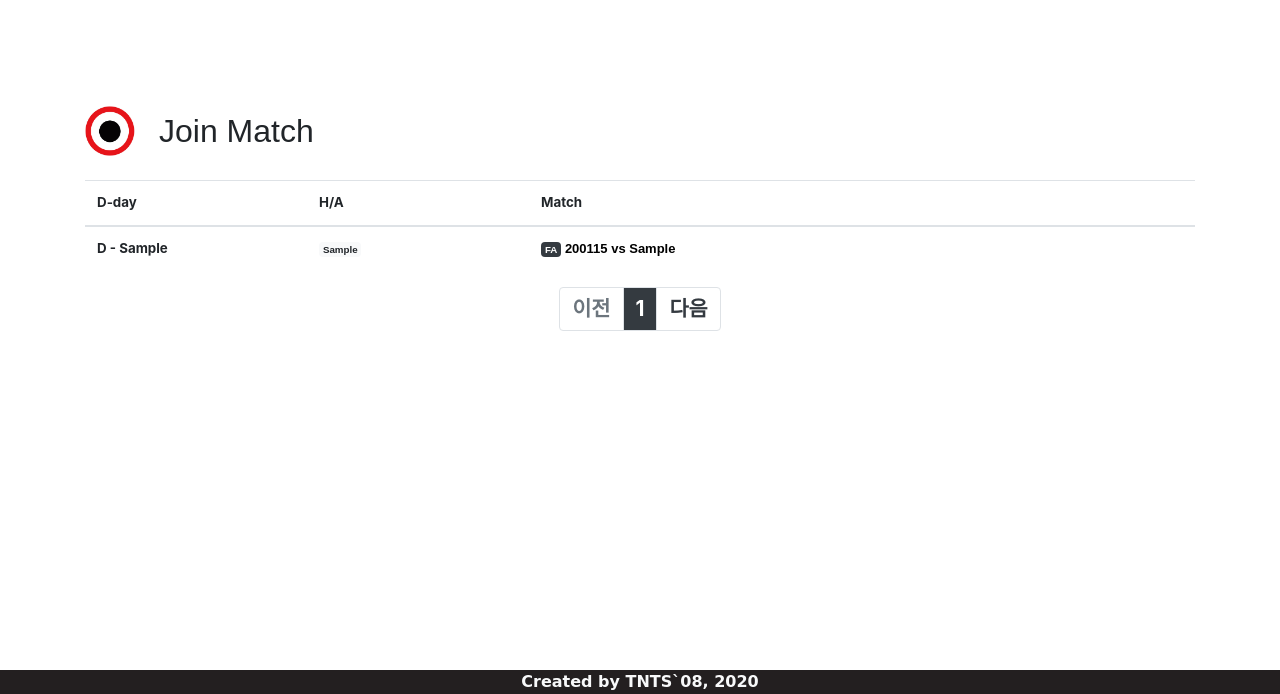
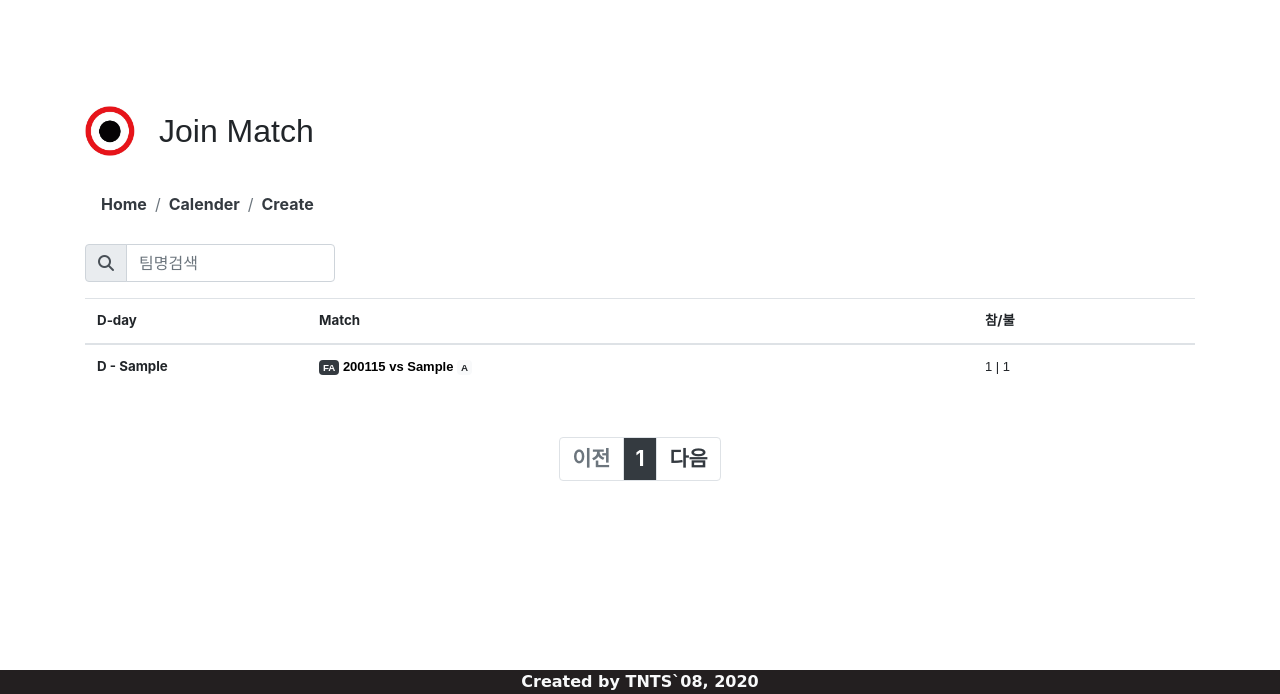
Before and after one commit to unani92/tnts08_django, a Django app: template calender/templates/calender/index.html in a window 1280 px wide. Shown: the part 106-800 px from the top of the page. Run offline with Django 3.2, Linux system fonts and the light colour scheme; the template is opened without the code that fills it: most values are stand-ins (such as "Sample title", 1, 10 or a date in 2020); some libraries are stand-ins or nearby versions; some web fonts are replaced.

Commit message:
calender fin

```diff
--- a/accounts/models.py
+++ b/accounts/models.py
@@ -8,6 +8,6 @@ class MyUser(AbstractUser) :
     profile = models.ImageField(upload_to='profile')
     address = models.CharField(max_length=150)
 
-    def delete(self, *args, **kwargs):
-        os.remove(os.path.join(settings.MEDIA_ROOT,'profile',self.profile.path))
-        super(MyUser,self).delete(*args, **kwargs)
+    # def delete(self, *args, **kwargs):
+    #     os.remove(os.path.join(settings.MEDIA_ROOT,'profile',self.profile.path))
+    #     super(MyUser,self).delete(*args, **kwargs)
--- a/accounts/templates/accounts/detail.html
+++ b/accounts/templates/accounts/detail.html
@@ -5,12 +5,12 @@
   <link href="https://fonts.googleapis.com/css2?family=Titillium+Web:wght@600&display=swap" rel="stylesheet">
 {% endblock accounts %}
 {% block content %}
-<div class="container d-flex justify-content-between align-items-center">
+<div class="container">
   <div class="title my-4 d-flex align-items-center">
     <img class="round_symbol mr-5" src="{% static 'images/round_symbol.jpg' %}">
     <h1 class="mb-0">회원 정보</h1>
   </div>
-
+  <div style="width: 250px">
     <form action="{% url 'accounts:detail' %}" method="get">
       <div class="input-group">
         <input type="text" name="firstname" class="form-control" placeholder="이름검색" aria-label="Recipient's username" aria-describedby="button-addon2">
@@ -19,6 +19,7 @@
         </div>
       </div>
     </form>
+  </div>
 </div>
 <div class="container">
   <table class="table">
--- a/accounts/templates/accounts/update.html
+++ b/accounts/templates/accounts/update.html
@@ -7,7 +7,7 @@
       {% csrf_token %}
       {% bootstrap_form form %}
       <button class="btn btn-dark" type="submit">수정하기</button>
-      <button class="btn btn-dark" type="submit">삭제하기</button>
+      <a class="btn btn-dark" href="{% url 'accounts:delete' %}">삭제하기</a>
     </form>
   </div>
 {% endblock %}
--- a/accounts/views.py
+++ b/accounts/views.py
@@ -62,7 +62,7 @@ def log_out(request):
 @login_required
 def delete(request) :
     request.user.delete()
-    return redirect('/home/')
+    return redirect('home:main')
 
 @login_required()
 def update(request) :
--- a/board/templates/board/index.html
+++ b/board/templates/board/index.html
@@ -45,7 +45,7 @@
     <div  aria-label="breadcrumb">
       <ol class="bg-white breadcrumb">
         <li class="breadcrumb-item"><a class="text-dark font-weight-bold" href="{% url 'home:main' %}">Home</a></li>
-        <li class="breadcrumb-item active" aria-current="page">Board</li>
+        <li class="breadcrumb-item"><a class="text-dark font-weight-bold" href="{% url 'board:index' %}">Board</a></li>
         <li class="breadcrumb-item"><a class="text-dark font-weight-bold" href="{% url 'board:create' %}">Create</a></li>
       </ol>
     </div>
--- a/calender/templates/calender/_pagination.html
+++ b/calender/templates/calender/_pagination.html
@@ -1,5 +1,5 @@
 
-<nav class="bg-white container d-flex justify-content-center">
+<nav class="bg-white container d-flex justify-content-center my-5">
   <ul class="pagination justify-content-center">
     {% if matches.has_previous %}
       <li class="page-item">
--- a/calender/templates/calender/_table.html
+++ b/calender/templates/calender/_table.html
@@ -9,31 +9,40 @@
       D - {{ match.d_day }}
     </th>
   {% endif %}
-  {% if match.home_away == 'home' %}
-    <td>
-      <span class="badge badge-secondary">{{ match.home_away }}</span>
-    </td>
-  {% else %}
-    <td>
-      <span class="badge badge-light">{{ match.home_away }}</span>
-    </td>
-  {% endif %}
 
   {% if match.league_acl_fa == 'League' %}
     <td>
       <span class="badge badge-success">League</span>
       <a href="{% url 'calender:detail' match.pk %}">{{ match.date | date:'ymd' }} vs {{ match.vs }}</a>
+      {% if match.home_away == 'home' %}
+        <span class="badge badge-secondary">H</span>
+      {% else %}
+        <span class="badge badge-light">A</span>
+      {% endif %}
     </td>
   {% elif match.league_acl_fa == 'ACL' %}
     <td>
       <span class="badge badge-warning">ACL</span>
       <a href="{% url 'calender:detail' match.pk %}">{{ match.date | date:'ymd' }} vs {{ match.vs }}</a>
+      {% if match.home_away == 'home' %}
+        <span class="badge badge-secondary">H</span>
+      {% else %}
+        <span class="badge badge-light">A</span>
+      {% endif %}
     </td>
   {% else %}
     <td>
       <span class="badge badge-dark">FA</span>
       <a href="{% url 'calender:detail' match.pk %}">{{ match.date | date:'ymd' }} vs {{ match.vs }}</a>
+      {% if match.home_away == 'home' %}
+        <span class="badge badge-secondary">H</span>
+      {% else %}
+        <span class="badge badge-light">A</span>
+      {% endif %}
     </td>
   {% endif %}
+    <td>
+      <span>{{ match.join_match.count }} | {{ match.dismiss_match.count }}</span>
+    </td>
   </tr>
 {% endfor %}
--- a/calender/templates/calender/index.html
+++ b/calender/templates/calender/index.html
@@ -12,12 +12,29 @@
       <img class="round_symbol mr-4" src="{% static 'images/round_symbol.jpg' %}" alt="">
       <h2 class="mb-0">Join Match</h2>
     </div>
-    <table class="table">
+    <div  aria-label="breadcrumb">
+      <ol class="bg-white breadcrumb">
+        <li class="breadcrumb-item"><a class="text-dark font-weight-bold" href="{% url 'home:main' %}">Home</a></li>
+        <li class="breadcrumb-item"><a class="text-dark font-weight-bold" href="{% url 'calender:index' %}">Calender</a></li>
+        <li class="breadcrumb-item"><a class="text-dark font-weight-bold" href="{% url 'calender:create' %}">Create</a></li>
+      </ol>
+    </div>
+
+    <form action="{% url 'calender:search' %}" method="get">
+      <div style="width: 250px;" class="input-group">
+        <div class="input-group-prepend">
+          <span class="input-group-text" id="inputGroupPrepend2"><i class="fas fa-search"></i></span>
+        </div>
+        <input placeholder="팀명검색" type="text" class="form-control" aria-describedby="inputGroupPrepend2" name="q">
+      </div>
+    </form>
+
+    <table class="table my-3">
       <thead>
         <tr>
           <th style="width: 20%;">D-day</th>
-          <th style="width: 20%;">H/A</th>
           <th style="width: 60%;">Match</th>
+          <th style="width: 20%;">참/불</th>
         </tr>
       </thead>
       <tbody>
@@ -26,4 +43,5 @@
     </table>
     {% include 'calender/_pagination.html' %}
   </div>
+  <div class="dummy"></div>
 {% endblock %}
--- a/calender/urls.py
+++ b/calender/urls.py
@@ -7,4 +7,5 @@ urlpatterns = [
     path('<int:pk>/', views.detail,name='detail'),
     path('<int:pk>/joinmatch/',views.joinmatch,name='joinmatch'),
     path('<int:pk>/dismiss/',views.dismiss,name='dismiss'),
+    path('search/', views.search, name='search')
 ]
```
Also changed, not shown: board/templates/board/detail.html (+9 -1 lines), calender/templates/calender/detail.html (+10 -2 lines), calender/views.py (+33 -1 lines). Lines whose indentation alone changed are shown as unchanged.
